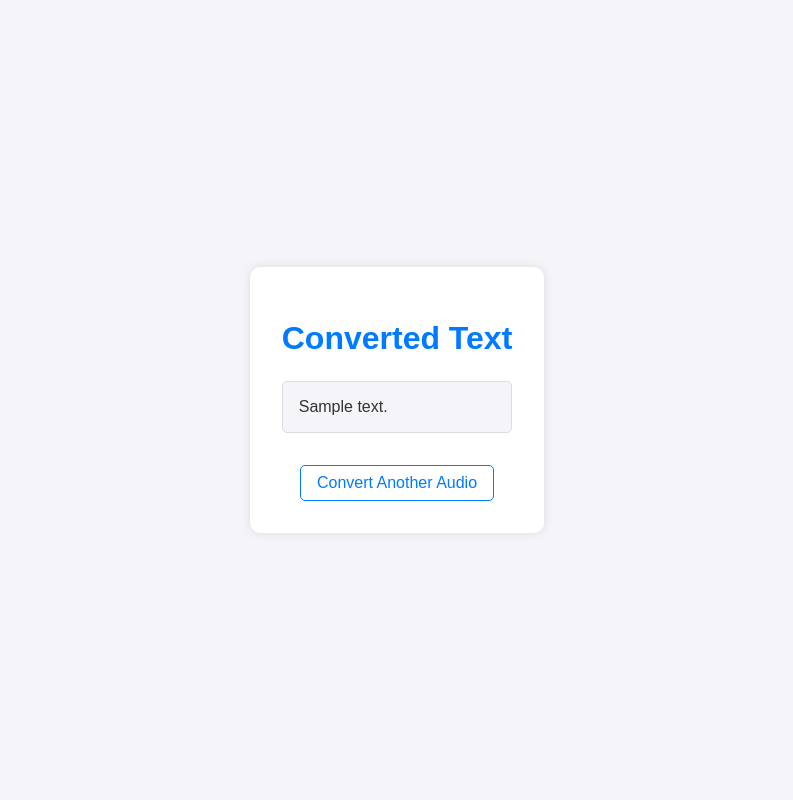
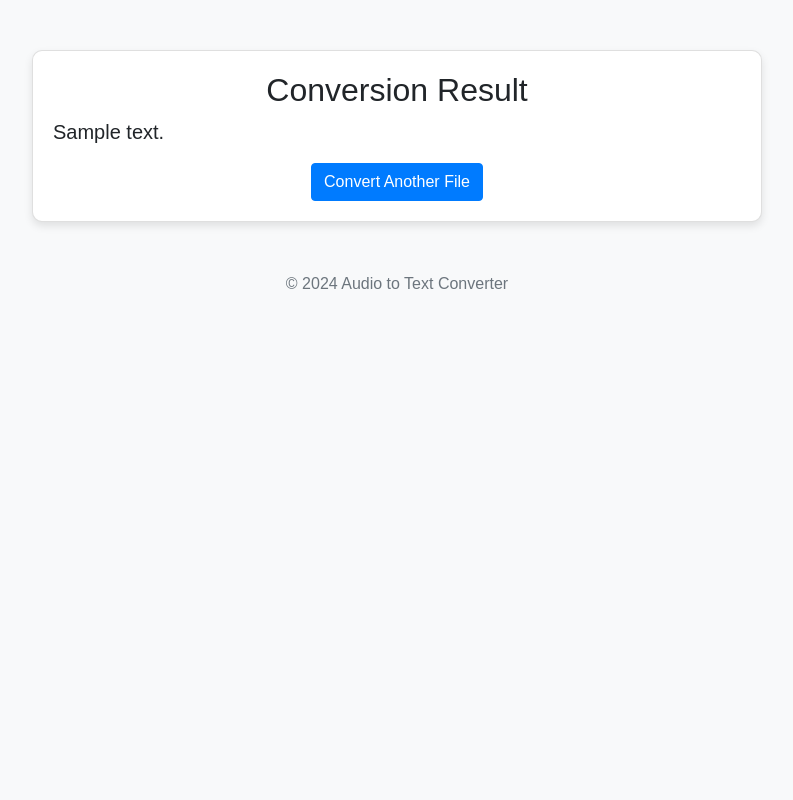
Before and after one commit to Mjunajo/SpeechRecognition, a Flask app: template templates/result.html in a window 1280 px wide. Shown: the whole page, without its empty margins (243-1036 px from the left). Run offline with Flask 2, Linux system fonts and the light colour scheme; the template is opened without the code that fills it: most values are stand-ins (such as "Sample title", 1, 10 or a date in 2020); some libraries are stand-ins or nearby versions.

Commit message:
Update result.html

```diff
--- a/templates/result.html
+++ b/templates/result.html
@@ -4,56 +4,44 @@
     <meta charset="UTF-8">
     <meta name="viewport" content="width=device-width, initial-scale=1.0">
     <title>Conversion Result</title>
+    <link rel="stylesheet" href="https://cdnjs.cloudflare.com/ajax/libs/font-awesome/6.0.0-beta3/css/all.min.css">
+    <link rel="stylesheet" href="https://maxcdn.bootstrapcdn.com/bootstrap/4.0.0/css/bootstrap.min.css">
     <style>
         body {
+            background-color: #f8f9fa;
             font-family: Arial, sans-serif;
-            background-color: #f4f4f9;
-            color: #333;
-            display: flex;
-            justify-content: center;
-            align-items: center;
-            height: 100vh;
-            margin: 0;
         }
         .container {
-            background: #fff;
-            padding: 2rem;
+            margin-top: 50px;
+        }
+        .card {
+            padding: 20px;
             border-radius: 10px;
-            box-shadow: 0 0 10px rgba(0, 0, 0, 0.1);
+            box-shadow: 0 4px 8px rgba(0,0,0,0.1);
+        }
+        .footer {
+            margin-top: 50px;
             text-align: center;
-        }
-        h1 {
-            margin-bottom: 1.5rem;
-            color: #007BFF;
-        }
-        p {
-            background: #f4f4f9;
-            padding: 1rem;
-            border: 1px solid #ddd;
-            border-radius: 5px;
-            text-align: left;
-            word-wrap: break-word;
-        }
-        a {
-            display: inline-block;
-            margin-top: 1rem;
-            text-decoration: none;
-            color: #007BFF;
-            padding: 0.5rem 1rem;
-            border: 1px solid #007BFF;
-            border-radius: 5px;
-        }
-        a:hover {
-            background-color: #007BFF;
-            color: white;
+            color: #6c757d;
         }
     </style>
 </head>
 <body>
     <div class="container">
-        <h1>Converted Text</h1>
-        <p>{{ text }}</p>
-        <a href="/">Convert Another Audio</a>
+        <div class="row justify-content-center">
+            <div class="col-md-8">
+                <div class="card">
+                    <h2 class="text-center">Conversion Result</h2>
+                    <p class="lead">{{ text }}</p>
+                    <div class="text-center">
+                        <a href="/" class="btn btn-primary">Convert Another File</a>
+                    </div>
+                </div>
+            </div>
+        </div>
+    </div>
+    <div class="footer">
+        <p>&copy; 2024 Audio to Text Converter</p>
     </div>
 </body>
 </html>
```
